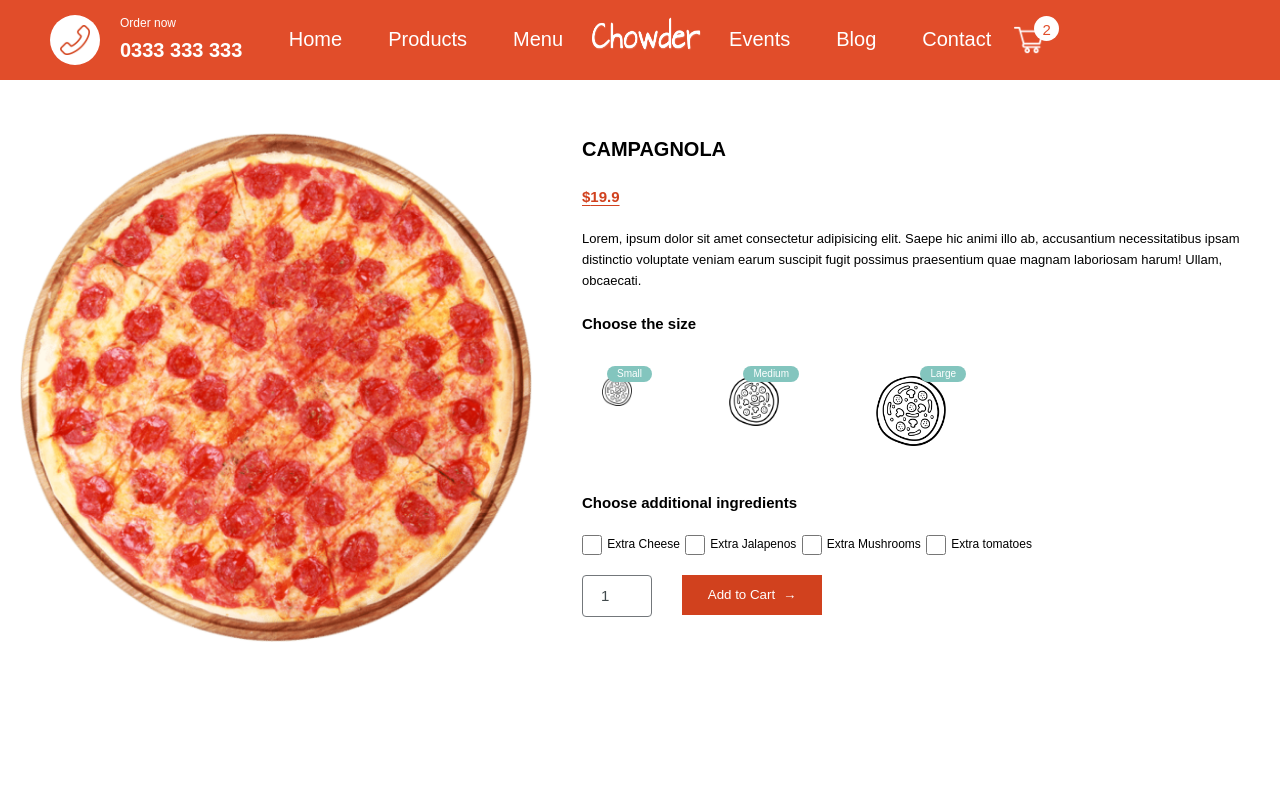
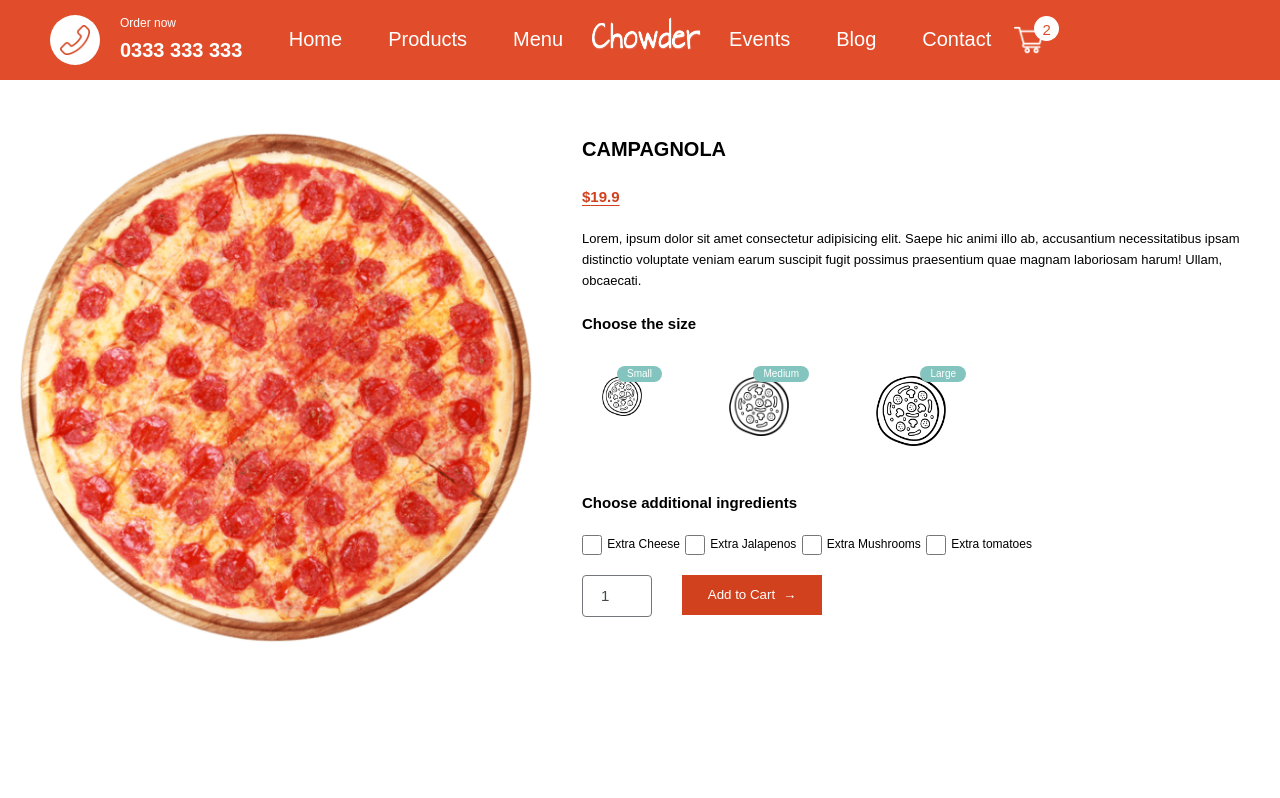
Before and after one commit to adibrisan/next-pizza-restaurant, a Next.js app: page /product/1 in a window 1280 px wide. Shown: the top 798 px of the page. Built offline with nearby package versions, Linux system fonts and the light colour scheme.

Commit message:
Put accent color for checkboxes with main color

```diff
--- a/pages/product/[id].jsx
+++ b/pages/product/[id].jsx
@@ -52,8 +52,8 @@ const Product = () => {
                 <Image
                   src="/img/size.png"
                   alt="pizza size"
-                  width="30p"
-                  height="30px"
+                  width="40p"
+                  height="40px"
                 />
               </div>
               <div className={styles.sizeContainer}>
@@ -61,8 +61,8 @@ const Product = () => {
                 <Image
                   src="/img/size.png"
                   alt="pizza size"
-                  width="50p"
-                  height="50px"
+                  width="60p"
+                  height="60px"
                 />
               </div>
               <div className={styles.sizeContainer}>
--- a/styles/Product.module.css
+++ b/styles/Product.module.css
@@ -78,6 +78,7 @@
 .checkbox {
   width: 2rem;
   height: 2rem;
+  accent-color: var(--main-color);
 }
 
 .checkboxTitle {
```
